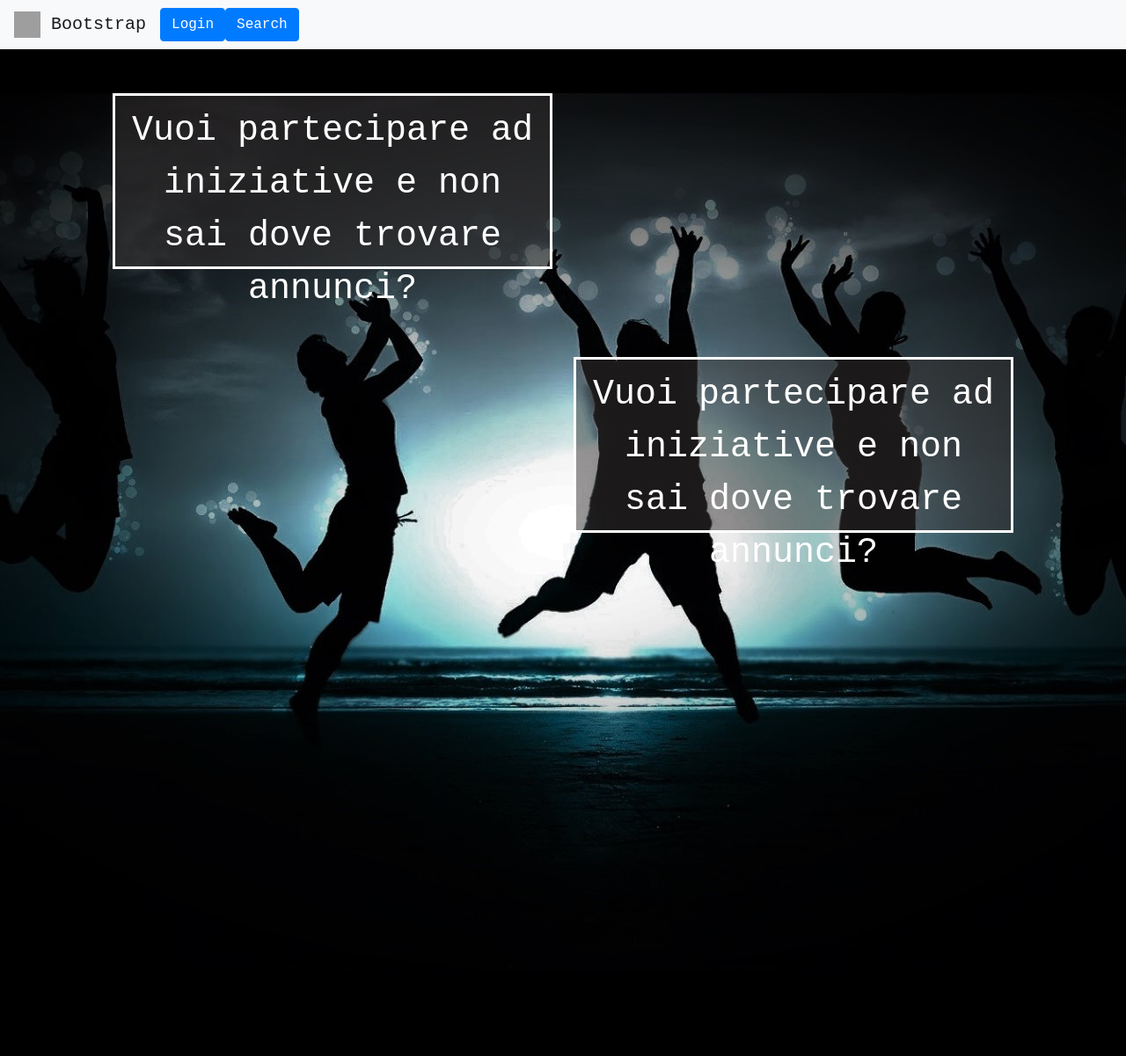
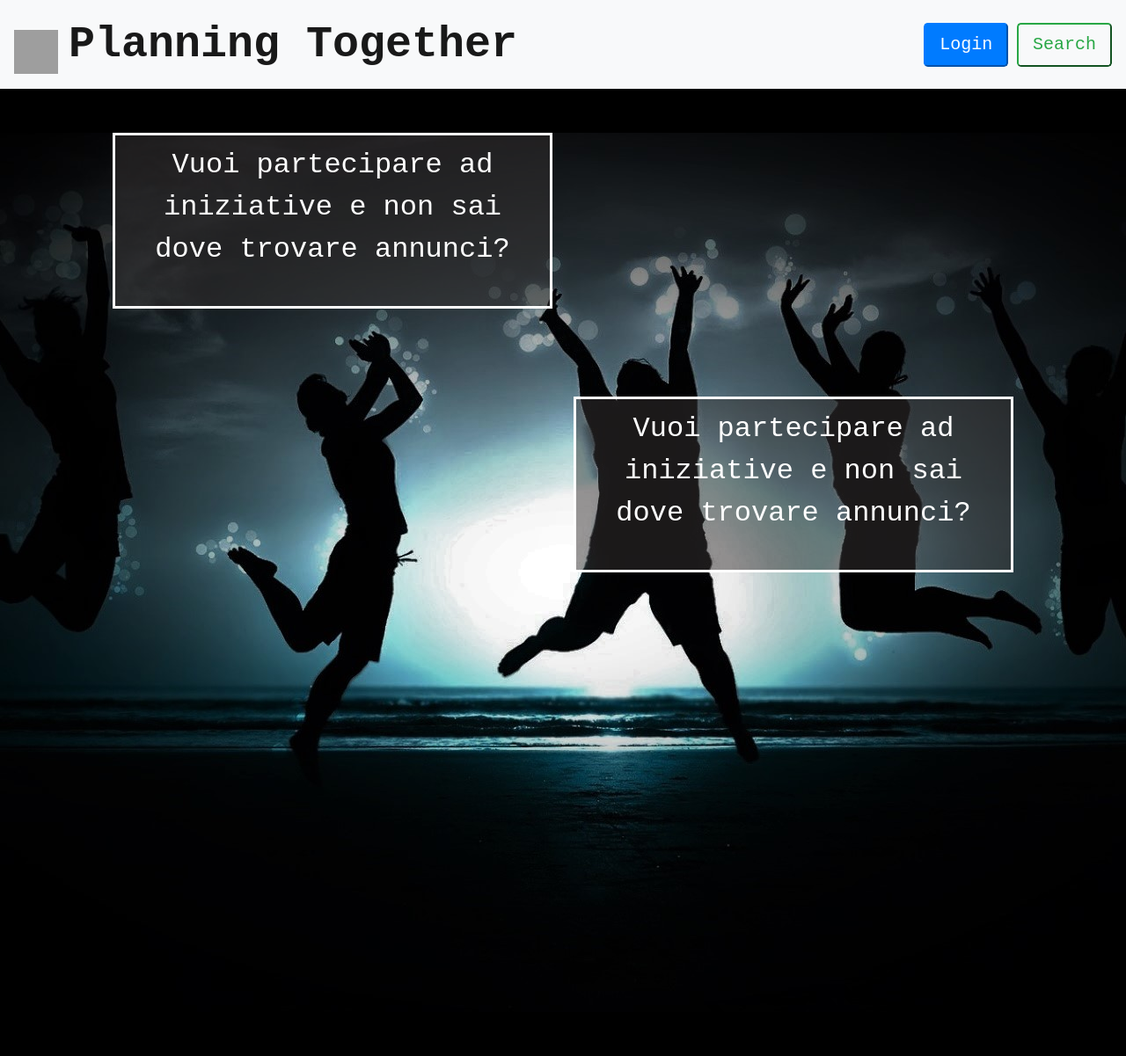
Before and after one commit to GitGab-dev/progettoLTW, a PHP site: page / in a window 1280 px wide. Shown: the whole page at 88% size. Before the commit the page ends 971 px from the top, so only its background shows below. Run offline with PHP 8.4, Linux system fonts and the light colour scheme; grey boxes are pictures that could not be loaded.

Commit message:
corrected navbar

```diff
--- a/index.html
+++ b/index.html
@@ -10,42 +10,18 @@
   </head>
 <body>
 
-    <!--CONTAINER HEADER-->
+  <nav class="navbar navbar-light bg-light">
+    <a class="navbar-brand" href="#">
+      <img src="https://getbootstrap.com/docs/4.0/assets/brand/bootstrap-solid.svg" width="50" height="50" alt="">
+      <span id="homeTitle">Planning Together</span>
+    </a>
 
-    <!--
-    <div class="container-fluid">
-      <nav class="navbar navbar-light bg-light">
-        <a class="navbar-brand" href="#" >
-          <img src="./images/bootstrap-stack.png" width="5%" height="5%" class="d-inline-block align-top" alt="">
-          <p id="homeTitle">Planning together</p>
-        </a>
+    <div>
+      <button class="btn-lg btn-primary" onclick="return apriForm()">Login</button>
+      <button class="btn-lg btn-outline-success">Search</button>
+    </div>
 
-
-        <div id="navbarSupportedContent"></div>
-          <button class="btn btn-primary" onclick="return test()">Login</button>
-          <a class="btn btn-primary" href="#collapseExample">Search</a>
-        </div>
-      </nav>
-    </div>*/-->
-
-
-      <!--<img src="./happy-people-2.jpg" class="img-fluid" alt="Responsive image">-->
-
-      <nav class="navbar navbar-expand-lg navbar-light bg-light">
-        <a class="navbar-brand" href="#">
-          <img src="/docs/4.0/assets/brand/bootstrap-solid.svg" width="30" height="30" class="d-inline-block align-top" alt="">
-          Bootstrap
-        </a>
-        <button class="navbar-toggler" type="button" data-toggle="collapse" data-target="#navbarNavAltMarkup" aria-controls="navbarNavAltMarkup" aria-expanded="false" aria-label="Toggle navigation">
-          <span class="navbar-toggler-icon"></span>
-        </button>
-        <div class="collapse navbar-collapse" id="navbarNavAltMarkup">
-          <div class="navbar-nav">
-            <button class="btn btn-primary test" onclick="return test()">Login</button>
-            <a class="btn btn-primary test" href="#collapseExample">Search</a>
-          </div>
-        </div>
-      </nav>
+  </nav>
 
     <!--CONTAINER IMG E TESTI-->
 
--- a/script.js
+++ b/script.js
@@ -1,6 +1,5 @@
-function test(){
+function apriForm(){
     let v = document.querySelector(".myFormDiv").style;
     if(v.display=="block") v.display = "none";
     else v.display = "block";
-    //document.querySelector(".myFormDiv").style.display = "block";
 }
--- a/style.css
+++ b/style.css
@@ -4,7 +4,7 @@ html, body {
 }
 
 #homeTitle {
-    font-size: 70px;
+    font-size: 50px;
     font-weight: bold;
 }
 
@@ -28,7 +28,7 @@ html, body {
     background-color: rgba(54, 50, 50, 0.5);
     width: 500px;
     height: 200px;
-    font-size: 40px;
+    font-size: 200%;
     text-align: center;
     transition:all 0.3s ease;
 }
```
